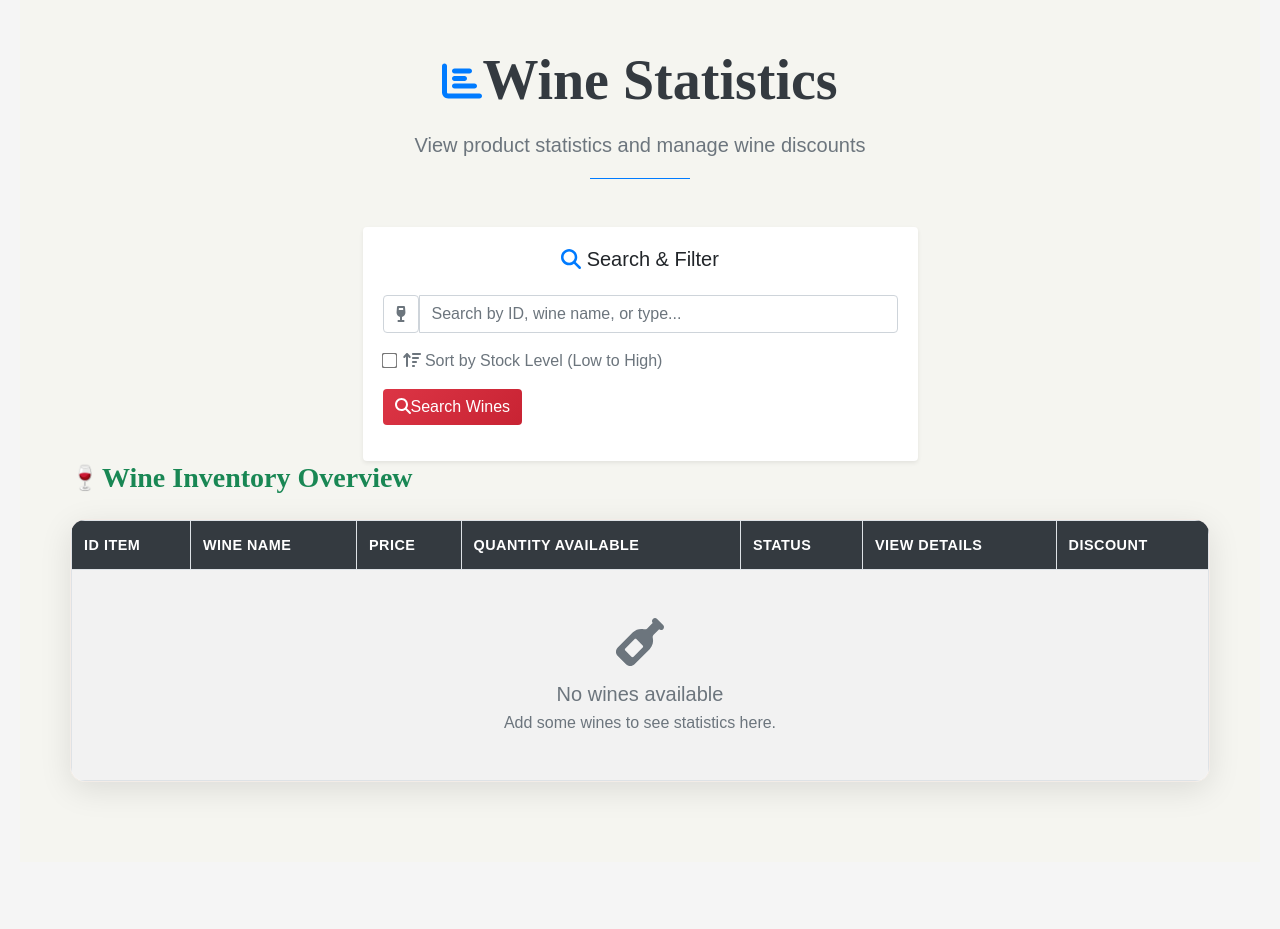
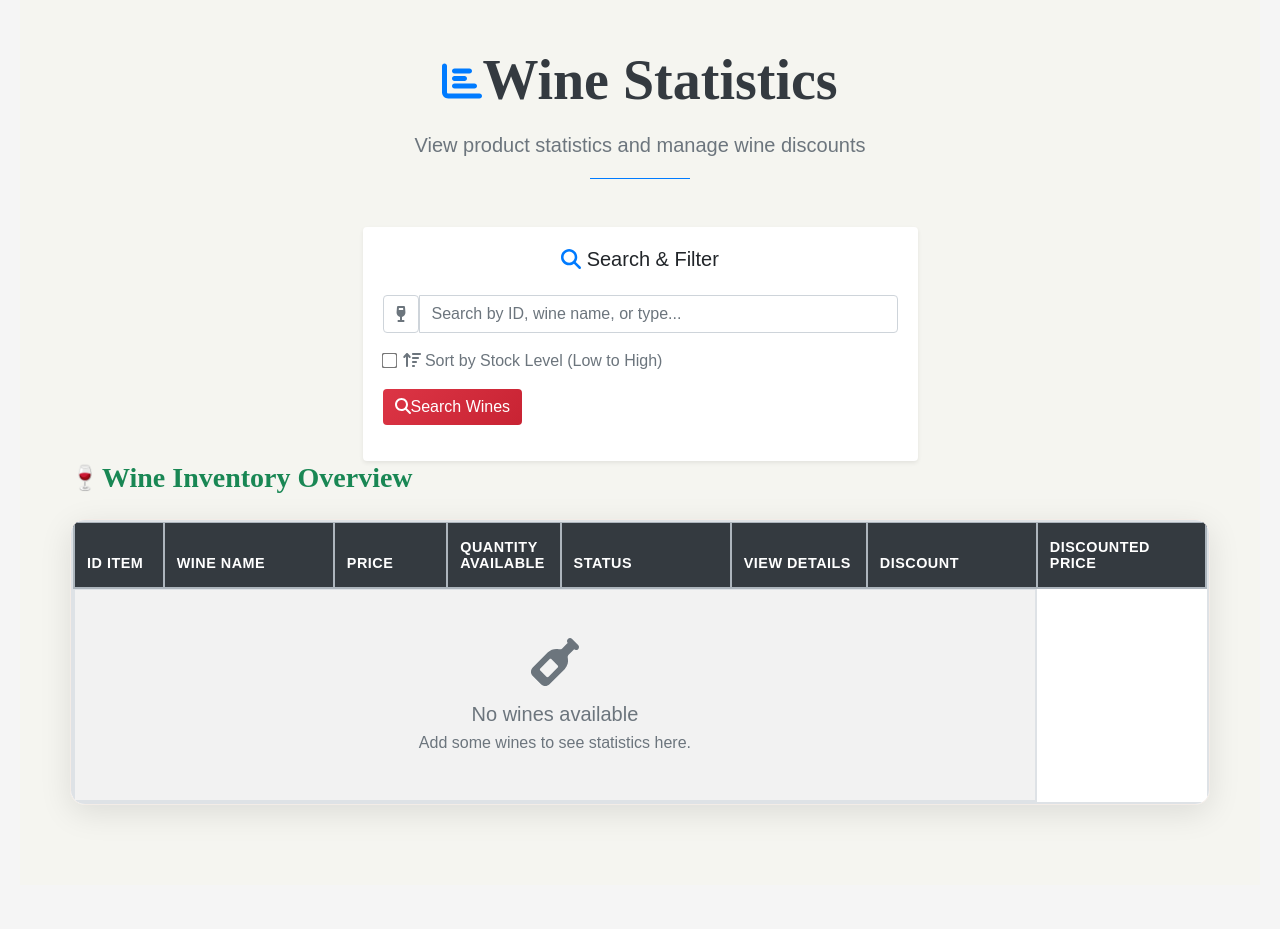
Before and after one commit to roudasaffuri/Winery, a Flask app: page /adminStatistics in a window 1280 px wide. Shown: the part 77-1006 px from the top of the page. Before the commit the page ends 875 px from the top, so only its background shows below. Run offline with Flask 3, Linux system fonts and the light colour scheme; the visitor is signed in with stand-in values (Sample User, id 1); data that the repository does not hold is empty; parts of the project's set-up code (start-up, migrations or seed data) failed here and were passed over; some libraries are stand-ins or nearby versions.

Commit message:
admin statics page table upgrades and style

```diff
--- a/adminGetAllWines.py
+++ b/adminGetAllWines.py
@@ -53,7 +53,7 @@ def getAllWines():
 
             # row[9] = discount
             if int(row[9]) != 0:
-                wine.price = calculate_discounted_price(wine)
+                wine.final_price = calculate_discounted_price(wine)
 
             wines.append(wine)
 
--- a/static/css/adminStatistics.css
+++ b/static/css/adminStatistics.css
@@ -58,20 +49,60 @@
     border: 1px solid rgba(139, 69, 19, 0.1);
 }
 
-/* Table styling - matching adminManageProd colors */
+/* Table styling with borders and grids */
 .statistics-table {
     margin-bottom: 0;
+    border: 2px solid #dee2e6;
+    border-collapse: separate;
+    border-spacing: 0;
+    table-layout: fixed;
+    width: 100%;
 }
 
 .statistics-table thead th {
     background-color: #343a40;
     color: white;
-    border: 1px solid #dee2e6;
+    border: 1px solid #adb5bd;
+    border-bottom: 2px solid #adb5bd;
     font-weight: 600;
     text-transform: uppercase;
     letter-spacing: 0.5px;
     font-size: 0.9rem;
     padding: 1rem 0.75rem;
+}
+
+.statistics-table thead th:first-child {
+    border-left: 2px solid #adb5bd;
+    width: 8%;
+}
+
+.statistics-table thead th:nth-child(2) {
+    width: 15%;
+}
+
+.statistics-table thead th:nth-child(3) {
+    width: 10%;
+}
+
+.statistics-table thead th:nth-child(4) {
+    width: 10%;
+}
+
+.statistics-table thead th:nth-child(5) {
+    width: 15%;
+}
+
+.statistics-table thead th:nth-child(6) {
+    width: 12%;
+}
+
+.statistics-table thead th:nth-child(7) {
+    width: 15%;
+}
+
+.statistics-table thead th:last-child {
+    border-right: 2px solid #adb5bd;
+    width: 15%;
 }
 
 .statistics-table tbody tr {
@@ -92,6 +123,25 @@
     padding: 1rem 0.75rem;
     vertical-align: middle;
     border: 1px solid #dee2e6;
+    border-top: none;
+    word-wrap: break-word;
+    overflow: hidden;
+}
+
+.statistics-table tbody tr:first-child td {
+    border-top: 1px solid #dee2e6;
+}
+
+.statistics-table tbody td:first-child {
+    border-left: 2px solid #dee2e6;
+}
+
+.statistics-table tbody td:last-child {
+    border-right: 2px solid #dee2e6;
+}
+
+.statistics-table tbody tr:last-child td {
+    border-bottom: 2px solid #dee2e6;
 }
 
 /* Status styling */
--- a/templates/adminStatistics.html
+++ b/templates/adminStatistics.html
@@ -76,6 +76,7 @@
                                     <th>Status</th>
                                     <th>View Details</th>
                                     <th>Discount</th>
+                                    <th>Discounted Price</th>
                                 </tr>
                             </thead>
                             <tbody>
@@ -122,12 +123,21 @@
                                                 <select name="discount" class="discount-select" onchange="this.form.submit()">
                                                     {% for i in range(0, 55, 5) %}
                                                         <option value="{{ i }}" {% if wine.discount == i %}selected{% endif %}>
-                                                            {{ i }}% {% if i == 0 %}(No Discount){% endif %}
+                                                            {{ i }}%
                                                         </option>
                                                     {% endfor %}
                                                 </select>
                                             </form>
                                         </td>
+                                        {% if wine.discount != 0%}
+                                        <td>
+                                            <span class="price-text">${{ '%.2f' | format(wine.final_price) }}</span>
+                                        </td>
+                                        {% else %}
+                                        <td>
+                                            <span class="price-text">No Discount</span>
+                                        </td>
+                                        {% endif %}
                                     </tr>
                                     {% endfor %}
                                 {% else %}
```
Also changed, not shown: other parts of static/css/adminStatistics.css (+18 -11 lines).
